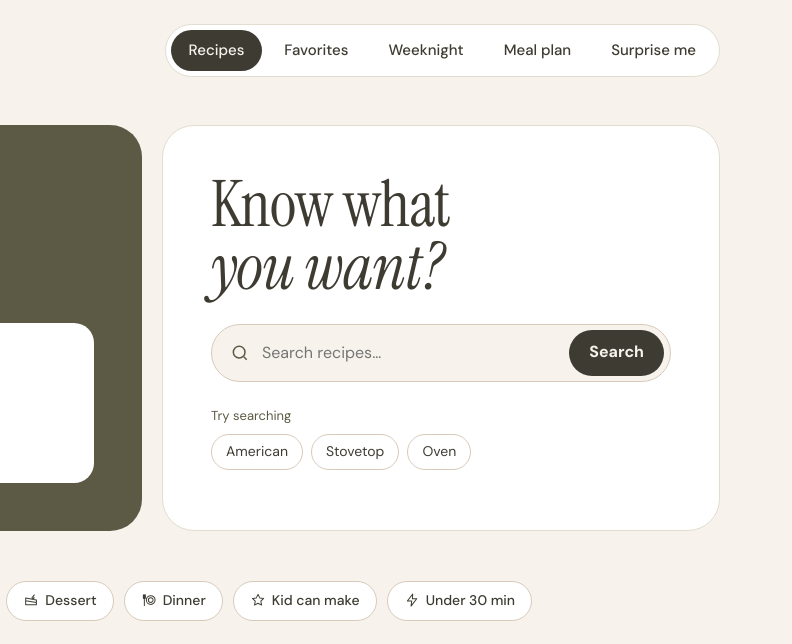
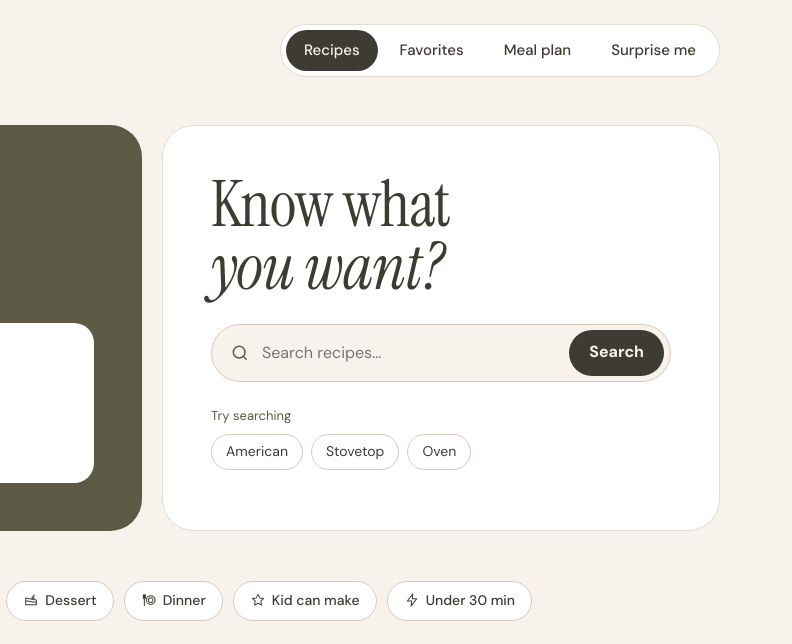
Before and after one commit to oakleyjones21/family-recipes, a plain HTML site: page site/index.html in a window 1280 px wide. Shown: the top 644 px of the page, 488-1280 px from the left. Drawn offline with Linux system fonts and the light colour scheme.

Commit message:
Remove Weeknight from the top nav
Co-Authored-By: Claude Opus 5.5 <noreply@anthropic.com>
Claude-Session: https://claude.ai/code/session_01TFET6M5M89BgSbbcUUWXoG

```diff
--- a/site/index.html
+++ b/site/index.html
@@ -19,7 +19,6 @@
   <nav class="pill-nav" aria-label="Main">
     <a href="#/" data-nav="home">Recipes</a>
     <a href="#/favorites" data-nav="favorites">Favorites</a>
-    <a href="#/weeknight" data-nav="weeknight">Weeknight</a>
     <a href="#/plan" data-nav="plan">Meal plan</a>
     <a href="#/surprise" data-nav="surprise">Surprise me</a>
   </nav>
```
